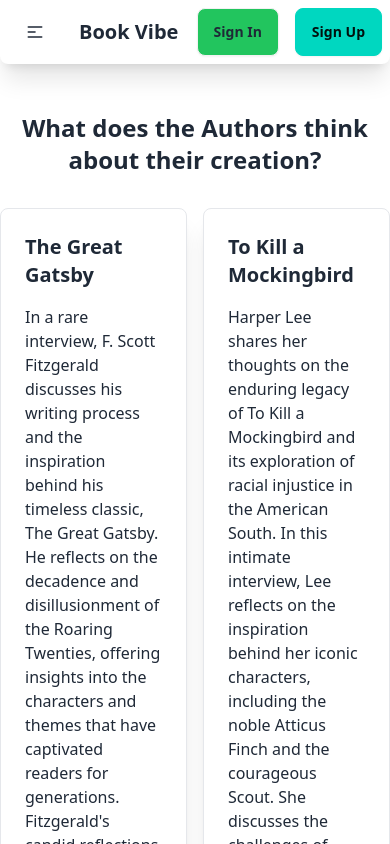
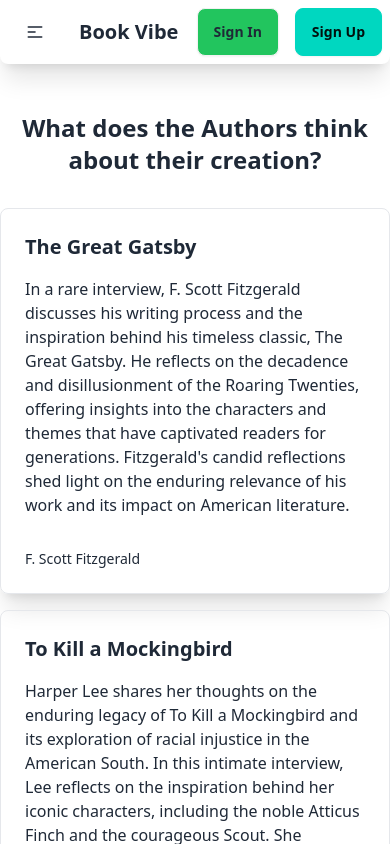
Before and after one commit to Marg0n/book-vibe, a React (Vite) app: page /interview in a window 390 px wide. Shown: the top 844 px of the page. Built offline with nearby package versions, Linux system fonts and the light colour scheme.

Commit message:
mobile responsive

```diff
--- a/src/pages/Interview.jsx
+++ b/src/pages/Interview.jsx
@@ -17,7 +17,7 @@
                 What does the Authors think about their creation?
                 </h2>
 
-            <div className='grid grid-cols-2 gap-4'>
+            <div className='grid lg:grid-cols-2 gap-4'>
         {
             interviewsOfAuthor?.map((interviews, idx) => (
                 <AuthorInterview key={idx} interviews={interviews}/>
```
